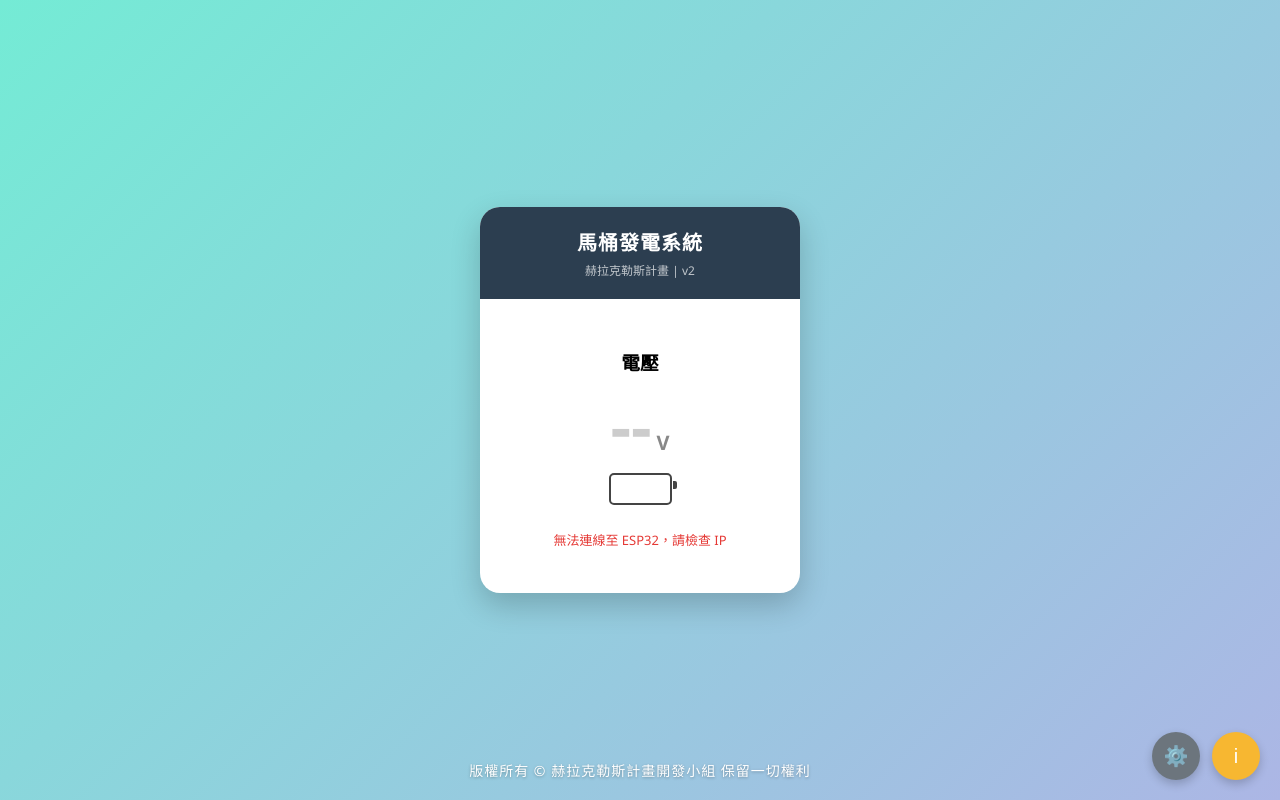
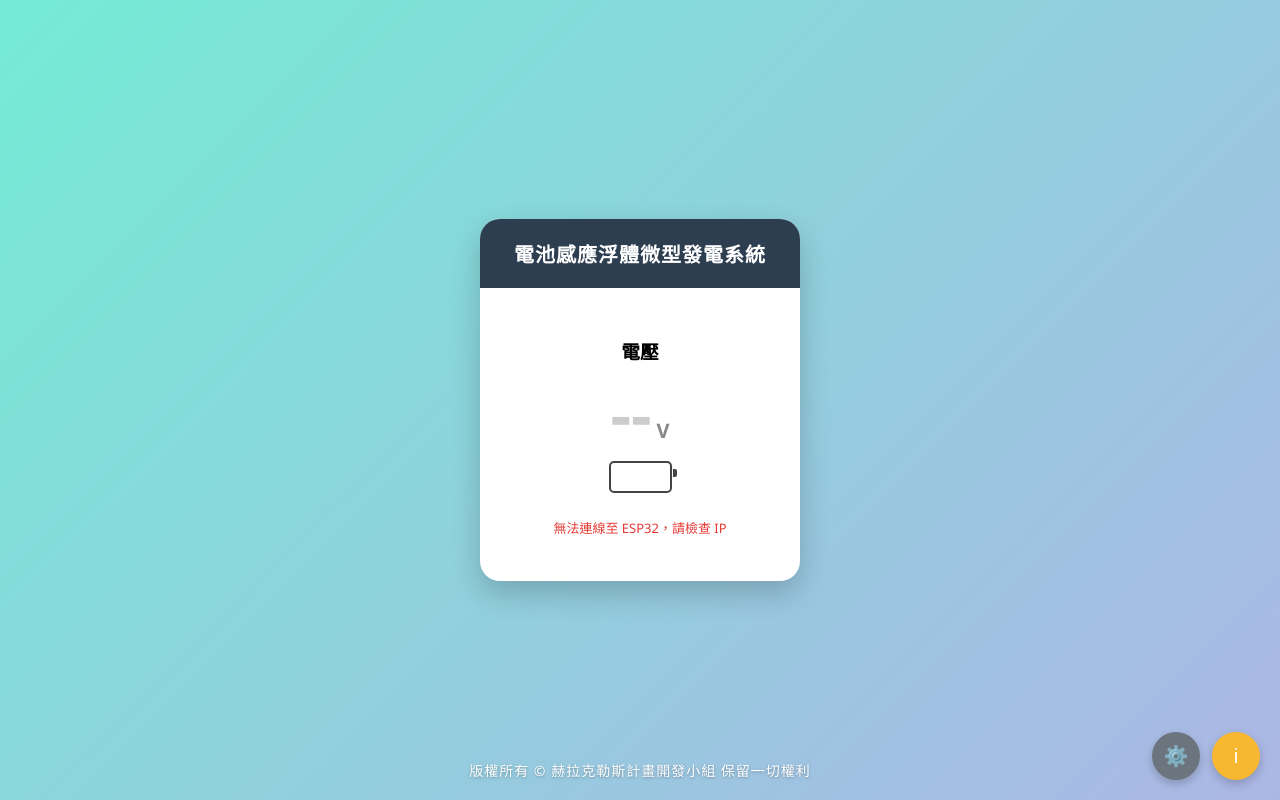
Before and after one commit to dhsntech/yjmd, a plain HTML site: page v2/index.html in a window 1280 px wide. Drawn offline with Linux system fonts and the light colour scheme; no server answers.

Commit message:
Update index.html

```diff
--- a/v2/index.html
+++ b/v2/index.html
@@ -2,7 +2,7 @@
 <html lang="zh-Hant">
 <head>
     <meta charset="utf-8">
-    <title>冷氣節能製冷系統</title>
+    <title>電池感應浮體微型發電系統</title>
     <style>
         :root {
             --blue-main: #0078d7;
@@ -108,8 +108,7 @@
 
     <div class="card">
         <div class="card-header">
-            <h2>馬桶發電系統</h2>
-            <p>赫拉克勒斯計畫 | v2</p>
+            <h2>電池感應浮體微型發電系統</h2>
         </div>
 
         <div class="card-body">
@@ -251,4 +250,5 @@
         updateData();
     </script>
 </body>
+
 </html>
```
